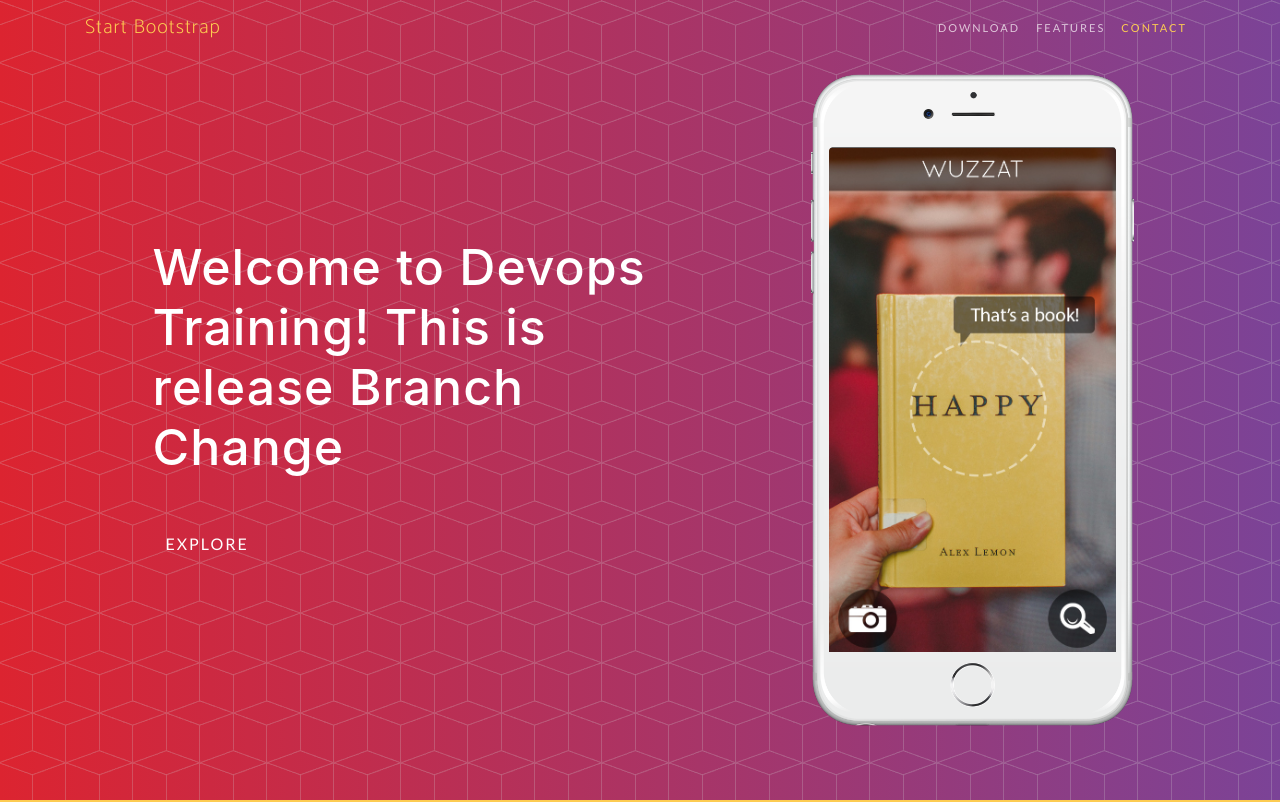
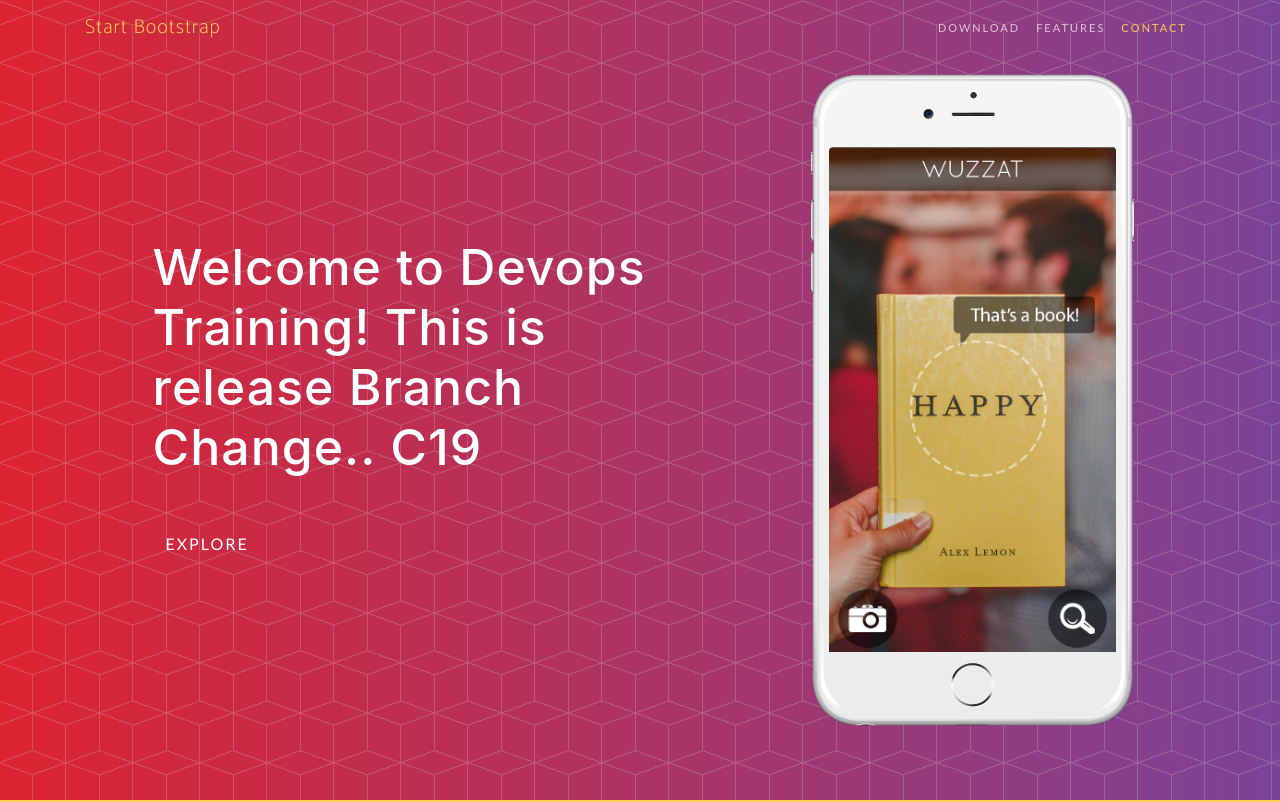
Before and after one commit to deekshithsomeshwar/devops0328, a website with bundled scripts: page index.html in a window 1280 px wide. Shown: the top 802 px of the page. Built offline with nearby package versions, Linux system fonts and the light colour scheme; a web font is replaced by a local one.

Commit message:
Release commit C19

```diff
--- a/index.html
+++ b/index.html
@@ -60,7 +60,7 @@
           <div class="col-lg-7 my-auto">
             <div class="header-content mx-auto">
 
-			  <h1 class="mb-5">Welcome to Devops Training!  This is release Branch Change</h1>
+			  <h1 class="mb-5">Welcome to Devops Training!  This is release Branch Change.. C19</h1>
               <a href="#download" class="btn btn-outline btn-xl js-scroll-trigger">Explore</a>
 
             </div>
```
